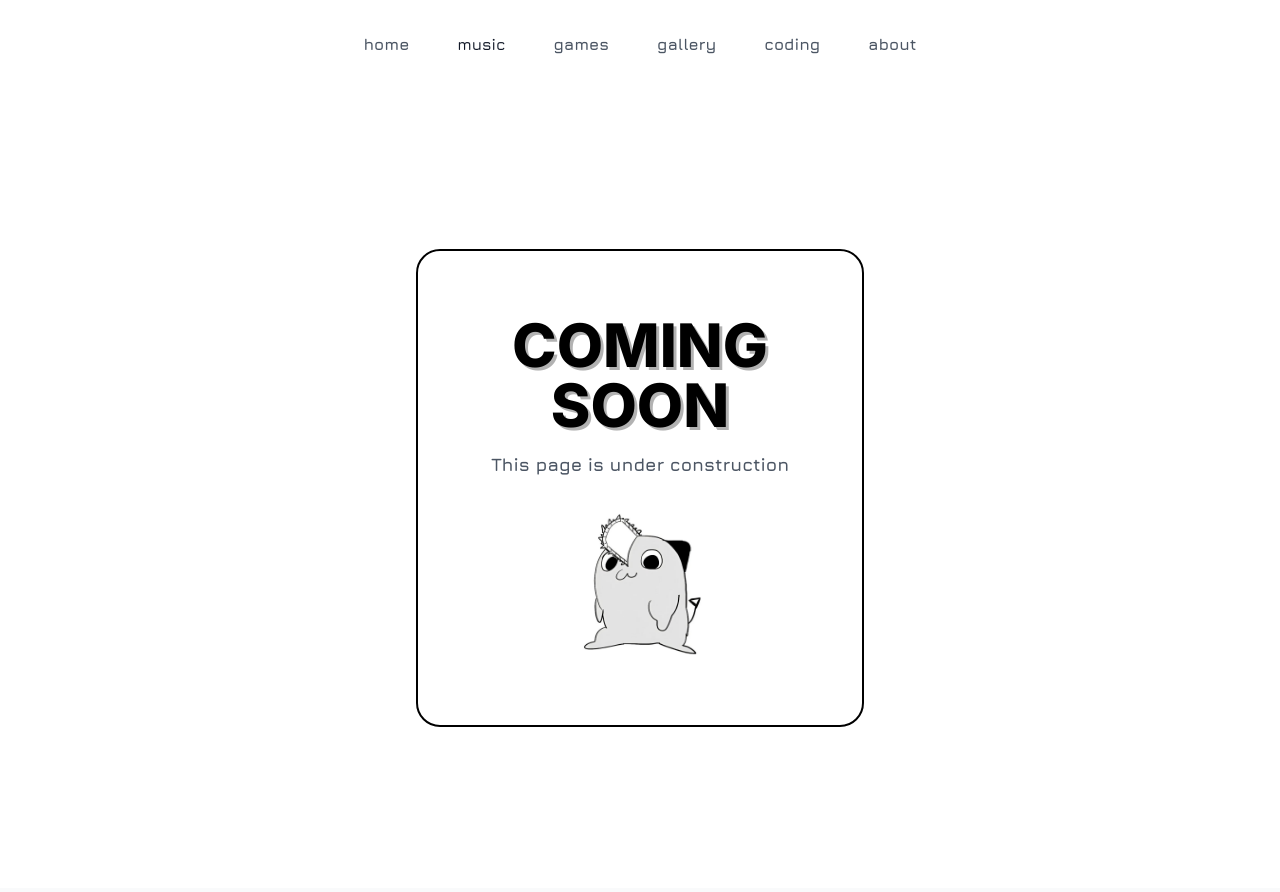
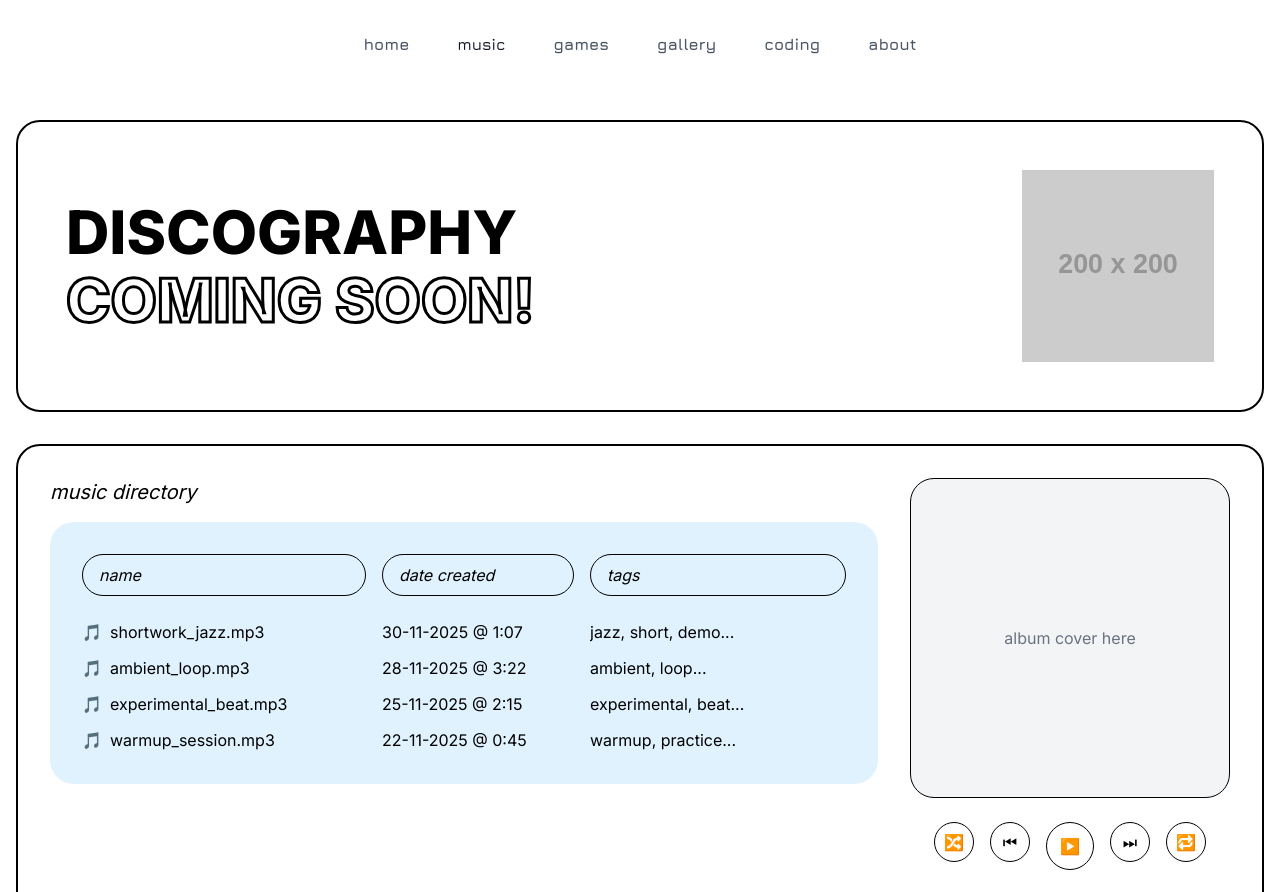
Before and after one commit to 1nitials/portfolio-website, a Next.js app: page /music in a window 1280 px wide. Before the commit this address had no page. Shown: the top 892 px of the page. Built offline with nearby package versions, Linux system fonts and the light colour scheme.

Commit message:
music page outline

```diff
--- /dev/null
+++ b/app/music/page.tsx
@@ -0,0 +1,132 @@
+export default function Music() {
+  return (
+    <div className="min-h-screen bg-white">
+      <div className="container mx-auto px-4 py-8 space-y-8">
+
+        {/* Top Hero Card */}
+        <div className="border-2 border-black rounded-3xl p-12">
+          <div className="flex items-center justify-between">
+            <div>
+              <h1 className="text-6xl font-extrabold text-black mb-2">DISCOGRAPHY</h1>
+              <div className="text-6xl font-extrabold text-transparent"
+                   style={{WebkitTextStroke: '3px black', WebkitTextFillColor: 'transparent'}}>
+                COMING SOON!
+              </div>
+            </div>
+            <div>
+              <img
+                src="https://placehold.co/200x200/f0f0f0/666?text=Character"
+                alt="Character placeholder"
+                className="w-48 h-48"
+              />
+            </div>
+          </div>
+        </div>
+
+        {/* Main Content Card */}
+        <div className="border-2 border-black rounded-3xl p-8">
+          <div className="flex gap-8">
+
+            {/* Left Section - Music Directory */}
+            <div className="flex-1">
+              <h2 className="text-xl italic mb-4">music directory</h2>
+
+              <div className="bg-sky-100 rounded-3xl p-8">
+                {/* Header Row */}
+                <div className="flex gap-4 mb-6">
+                  <div className="border border-black rounded-full px-4 py-2 flex-1">
+                    <span className="italic">name</span>
+                  </div>
+                  <div className="border border-black rounded-full px-4 py-2 w-48">
+                    <span className="italic">date created</span>
+                  </div>
+                  <div className="border border-black rounded-full px-4 py-2 w-64">
+                    <span className="italic">tags</span>
+                  </div>
+                </div>
+
+                {/* Track Rows */}
+                <div className="space-y-3">
+                  <div className="flex gap-4 items-center">
+                    <div className="flex-1 flex items-center gap-2">
+                      <span>🎵</span>
+                      <span>shortwork_jazz.mp3</span>
+                    </div>
+                    <div className="w-48">30-11-2025 @ 1:07</div>
+                    <div className="w-64 truncate">jazz, short, demo...</div>
+                  </div>
+
+                  <div className="flex gap-4 items-center">
+                    <div className="flex-1 flex items-center gap-2">
+                      <span>🎵</span>
+                      <span>ambient_loop.mp3</span>
+                    </div>
+                    <div className="w-48">28-11-2025 @ 3:22</div>
+                    <div className="w-64 truncate">ambient, loop...</div>
+                  </div>
+
+                  <div className="flex gap-4 items-center">
+                    <div className="flex-1 flex items-center gap-2">
+                      <span>🎵</span>
+                      <span>experimental_beat.mp3</span>
+                    </div>
+                    <div className="w-48">25-11-2025 @ 2:15</div>
+                    <div className="w-64 truncate">experimental, beat...</div>
+                  </div>
+
+                  <div className="flex gap-4 items-center">
+                    <div className="flex-1 flex items-center gap-2">
+                      <span>🎵</span>
+                      <span>warmup_session.mp3</span>
+                    </div>
+                    <div className="w-48">22-11-2025 @ 0:45</div>
+                    <div className="w-64 truncate">warmup, practice...</div>
+                  </div>
+                </div>
+              </div>
+            </div>
+
+            {/* Right Section - Track Details / Player */}
+            <div className="w-80 space-y-6">
+
+              {/* Album Cover */}
+              <div className="bg-gray-100 rounded-3xl aspect-square flex items-center justify-center border border-black">
+                <span className="text-gray-500">album cover here</span>
+              </div>
+
+              {/* Audio Controls */}
+              <div className="flex justify-center gap-4">
+                <button className="w-10 h-10 border border-black rounded-full flex items-center justify-center">
+                  🔀
+                </button>
+                <button className="w-10 h-10 border border-black rounded-full flex items-center justify-center">
+                  ⏮
+                </button>
+                <button className="w-12 h-12 border border-black rounded-full flex items-center justify-center">
+                  ▶️
+                </button>
+                <button className="w-10 h-10 border border-black rounded-full flex items-center justify-center">
+                  ⏭
+                </button>
+                <button className="w-10 h-10 border border-black rounded-full flex items-center justify-center">
+                  🔁
+                </button>
+              </div>
+
+              {/* Tags Box */}
+              <div className="border border-black rounded-3xl p-4">
+                <span className="text-sm">tags: jazz, short, demo, warmup</span>
+              </div>
+
+              {/* Description Box */}
+              <div className="border border-black rounded-3xl p-6 h-32">
+                <span className="text-gray-400 text-sm">track description...</span>
+              </div>
+
+            </div>
+          </div>
+        </div>
+      </div>
+    </div>
+  )
+}
```
